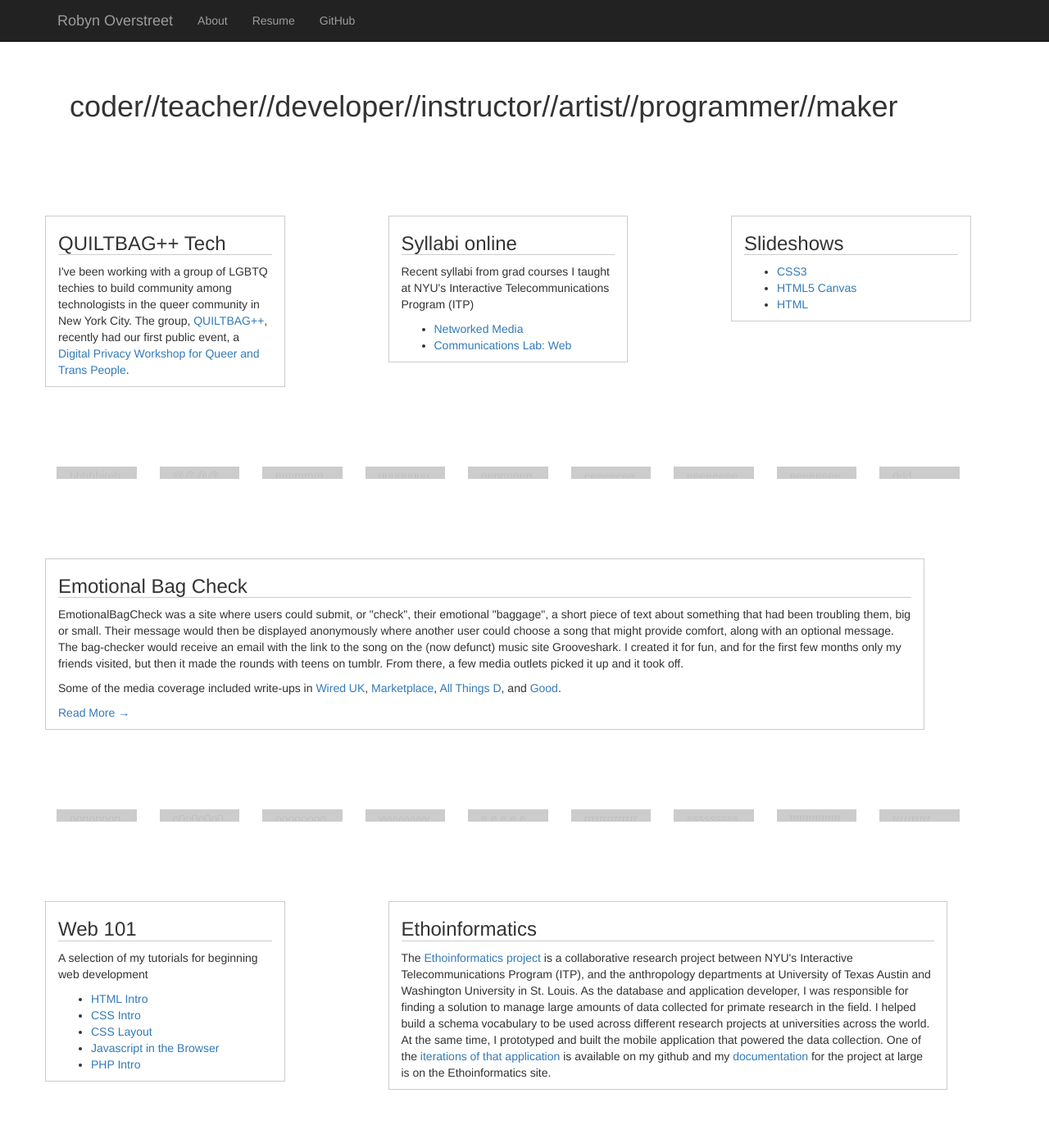
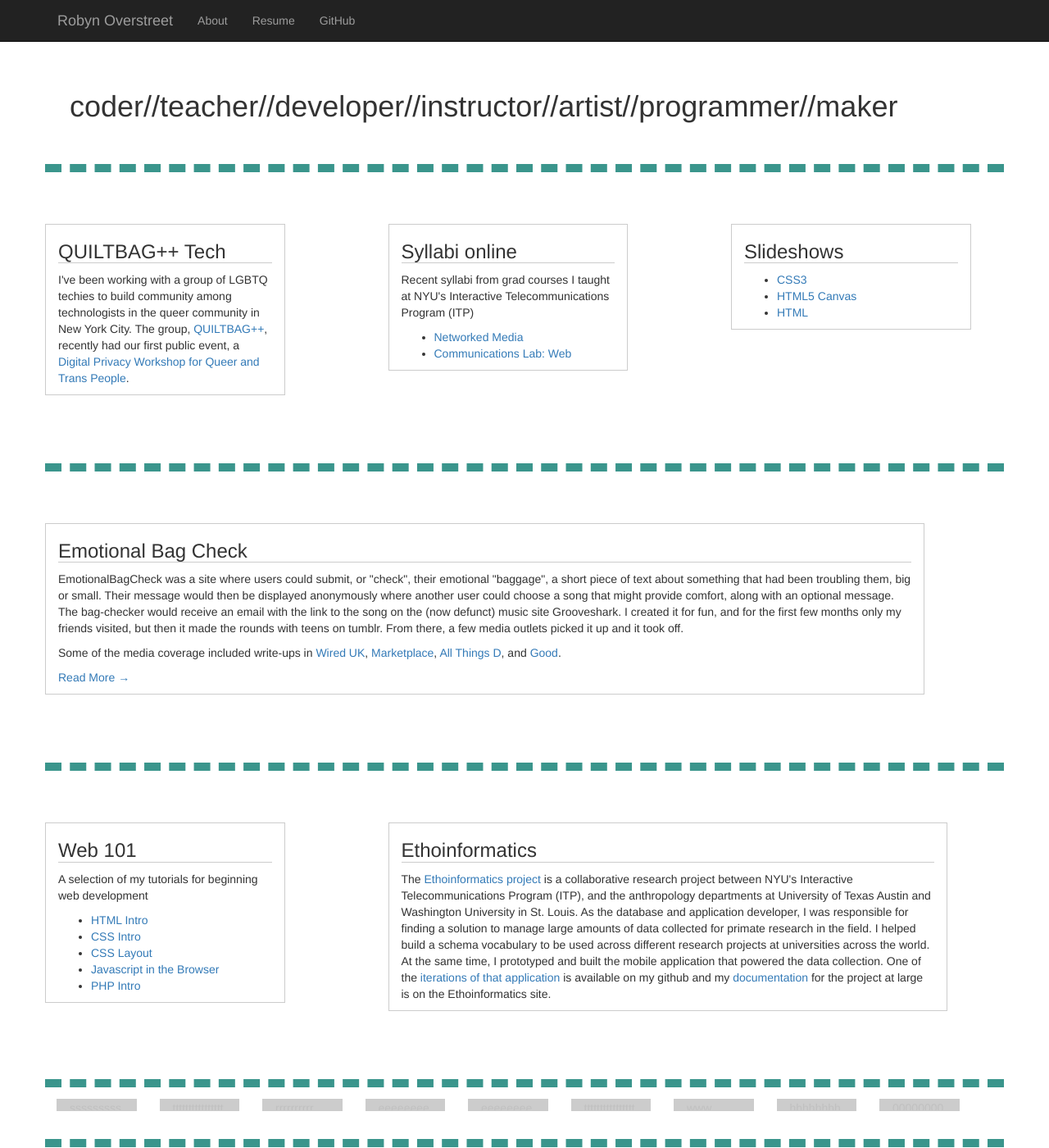
Before and after one commit to robynover/robynover.github.io, a Jekyll site: the page built from index.html, in a window 1280 px wide and 1400 px high. Shown: the whole window at 82% size. Built offline with Jekyll 4.4.1, drawn with Linux system fonts in a browser that asks for light colours; a script that is not in the unit is left out.

Commit message:
removestupid boxes as design elements in home page

```diff
--- a/_layouts/home.html
+++ b/_layouts/home.html
@@ -41,22 +41,7 @@
 
         </div>
 
-        <div class="row square-row">
-          <div class="col-md-1">hhhhhirehhhhhhhhhh</div>
-          <div class="col-md-1">@@@@@@@@@@@@@@@@@@@@@@@@@@@@@@@@@@@@@@@@@@@@</div>
-          <div class="col-md-1">mmmmmmmmemmmmmmmmmmmmmmmmmmmmmm</div>
-          <div class="col-md-1">uuuuuuuuuuuuuuuuuuuuuuuuuuuuuuuuuuuuuuuuuuuuuuuuuuu
-            uuuuuuuuuuuuuuuuuuuuuuuuuuuuuuuuuuuuuuuuuuuuuuuuuuuuuuuuuuuuuuuuu</div>
-          <div class="col-md-1">nnnnnnnnnnnnnnnnnnnnnnnnnnnnnnnnnnnnn
-            nnnnnnnnnnnnnnnnnnnnnnnnnnnnnnnnnnnnnnnnnnnnnnn</div>
-          <div class="col-md-1">eeeeeeeeeeeeeeeeeeeeeeeeeeeeeeeeeeeee
-            eeeeeeeeeeeeeeeeeeeeeeeeeeeeeeeeeeeeeeeeeeeeeeeeeeeeeeee</div>
-          <div class="col-md-1">eeeeeeeeeeeeeeeeeee
-            eeeeeeeeeeeeeeeeeeeeeeeeeeeeeeeeeeeeeeeeeee</div>
-          <div class="col-md-1">eeeeeeeeeeeeeeeeeeeeeeeeeeeeeeeeeeeeeeeeeeeeeeeeeee</div>
-          <div class="col-md-1">ddd</div>
 
-        </div>
 
 
         <div class="row square-row">
@@ -72,24 +57,6 @@
 
         </div>
 
-
-
-
-
-
-
-
-        <div class="row square-row">
-          <div class="col-md-1">nnnnnnnnnnnnnnnnnnnnnnnnnnnnnnnnnnnnnnn</div>
-          <div class="col-md-1">o0o0o0o0o</div>
-          <div class="col-md-1">ooooooooooooooo0000000000000000000oooooooooooooooooooo</div>
-          <div class="col-md-1">vvvvvvvvvvvvvvvvvvvv</div>
-          <div class="col-md-1">e.e.e.e.e.e.e.e.e.e.e.e.e.e.e.e.e.e.e.e.e.e.e.e.e.e.e.e.e.e.e.e.</div>
-          <div class="col-md-1">rrrrrrrrrrrrrrrrrrrrrrrrrrrrrrrrrrrrrrrrrrrrrrrrrr</div>
-          <div class="col-md-1">sssssssssssssssssssssssssssssssssssssssssssssssssssssss</div>
-          <div class="col-md-1">ttttttttttttttttttttttttttt</div>
-          <div class="col-md-1">rrrrrrrrrr</div>
-        </div>
 
         <div class="row square-row">
           <div class="col-md-3 info-col">
--- a/css/starter.css
+++ b/css/starter.css
@@ -13,6 +13,9 @@
   /*padding-top: 15px;
   padding-bottom: 15px;*/
   border: 1px solid #ccc;
+}
+.square-row {
+  border-top: 10px dashed #3a958c;
 }
 .square-row .col-md-1{
   color: #c0c0c0;
```
